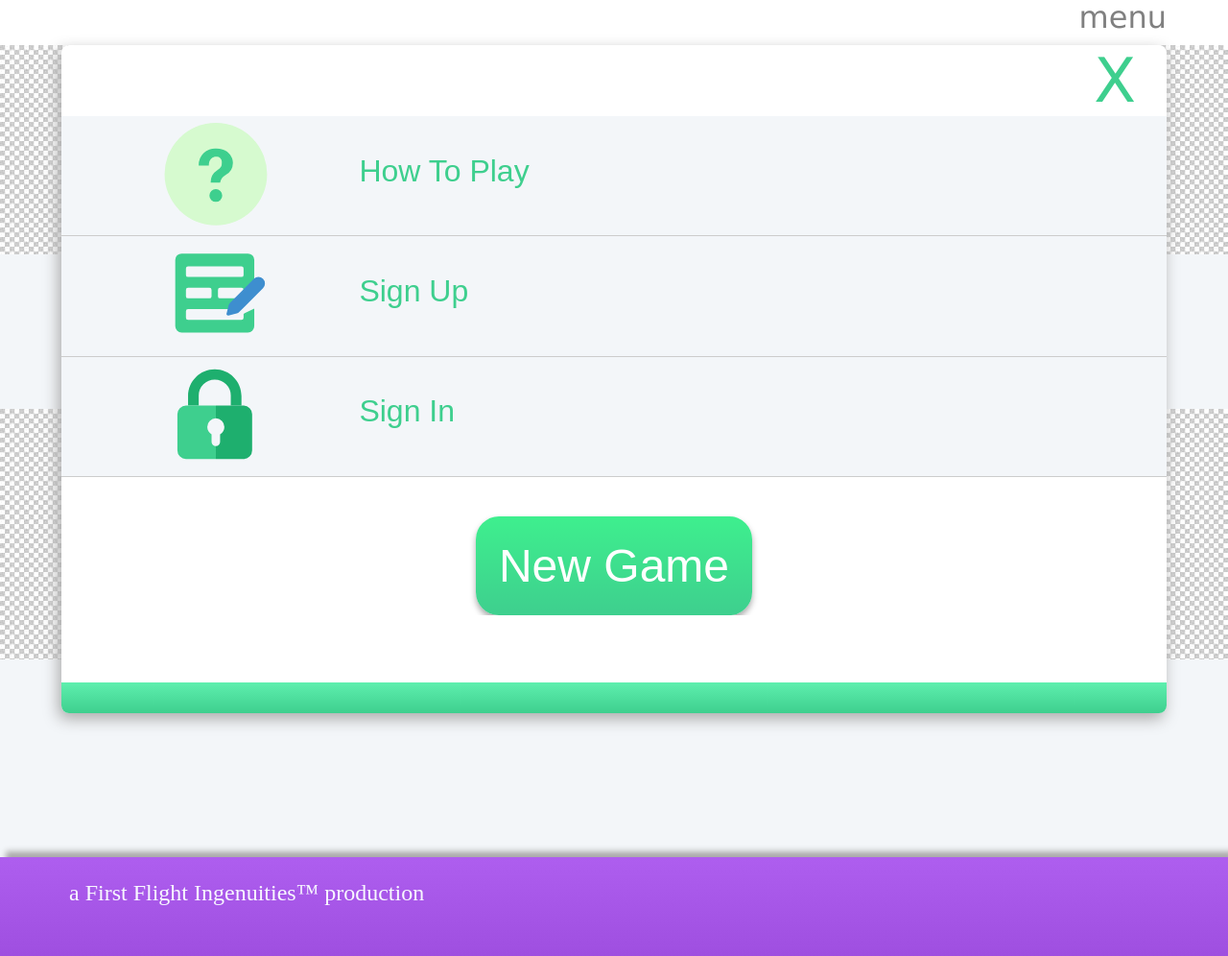
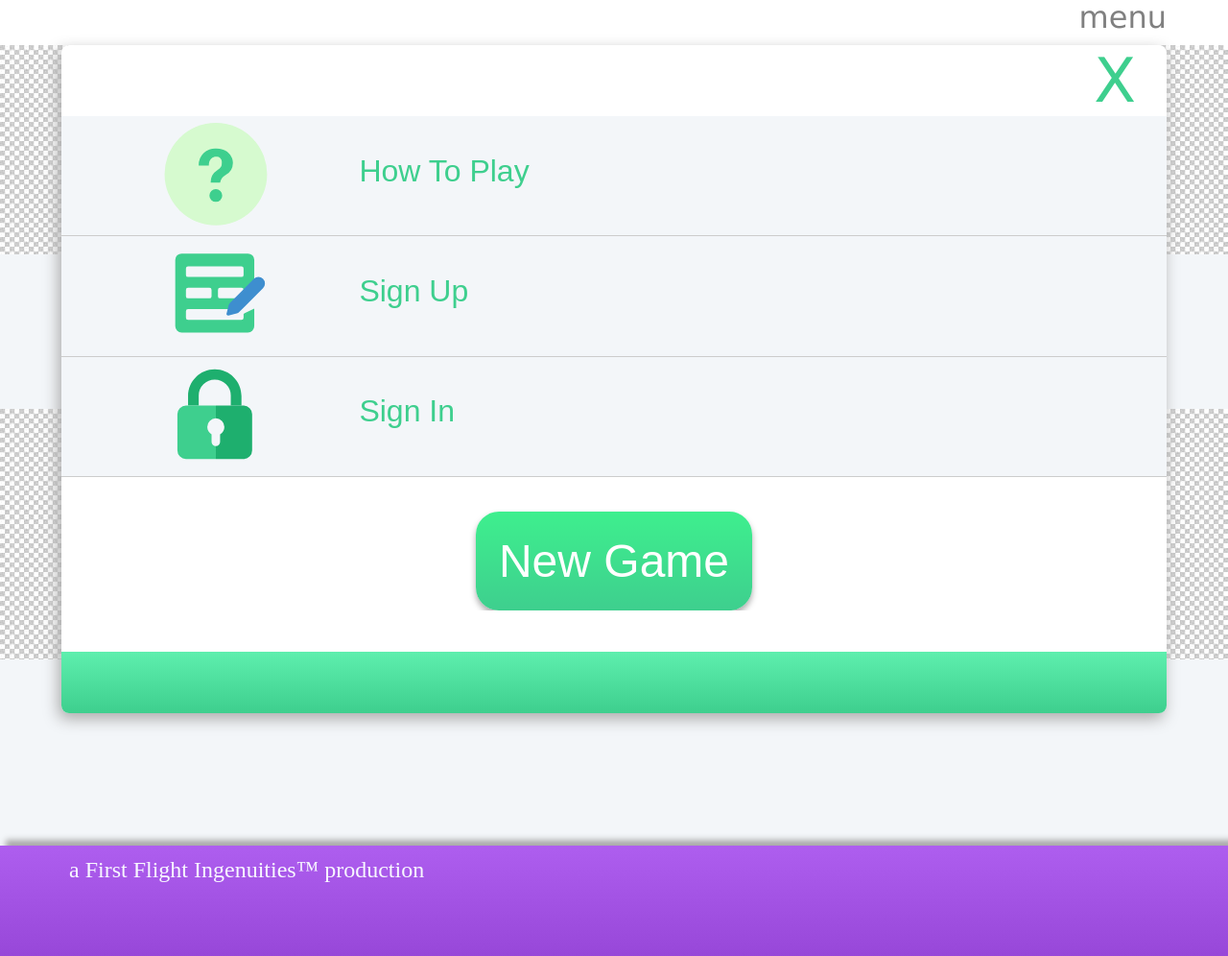
Before and after one commit to srahimi1/Koji, a Rails app: page / in a window 1280 px wide. Shown: the part 91-1087 px from the top of the page at 96% size. Run offline with Rails 7, Linux system fonts and the light colour scheme; style sheets or scripts are compiled from the project's sources.

Commit message:
checking positioning of elements in li 3

```diff
--- a/app/views/welcome/index.html.erb
+++ b/app/views/welcome/index.html.erb
@@ -24,10 +24,10 @@
 				<svg xmlns="http://www.w3.org/2000/svg" style="width: 20%; height: 100%; float: left;padding-left:1em;" viewbox="0 0 50 50"><path fill="#1eaf6e" d="M31.006 20v-4.76a7.507 7.507 0 0 0-15.013 0V20H11v-4.5C11 8.597 16.596 3 23.5 3S36 8.597 36 15.5V20h-4.994z"></path><path fill="#3ecf8e" d="M20 30c0 1.48.805 2.77 2 3.46V37a2 2 0 0 0 2 2v6H10a4 4 0 0 1-4-4V24a4 4 0 0 1 4-4h14v6a4 4 0 0 0-4 4z"></path><path fill="#1eaf6e" d="M37 45H24v-6a2 2 0 0 0 2-2v-3.54A3.99 3.99 0 0 0 28 30a4 4 0 0 0-4-4v-6h13a4 4 0 0 1 4 4v17a4 4 0 0 1-4 4z"></path></svg>
 				<p style="width: 25%; height: 100%;float: left;padding-left:1em; text-align: left;">Sign In</p>
 			</li>
-			<li style="width: 100%; text-align:center; overflow: hidden; background-color: white; margin-top: 1em;"><button id="newGameButton" style="background-color: #3ecf8e; background: linear-gradient(#3eef8e,#3ecf8e); color: white; border-radius: 0.5em; box-shadow: 0px 4px 6px #aaaaaa; border: none; font-size:1.5em;padding:.5em;margin-top: 0.2em" onclick="setupNewGame()">New Game</button>
+			<li style="width: 100%; text-align:center; overflow: hidden; background-color: white;"><button id="newGameButton" style="background-color: #3ecf8e; background: linear-gradient(#3eef8e,#3ecf8e); color: white; border-radius: 0.5em; box-shadow: 0px 4px 6px #aaaaaa; border: none; font-size:1.5em;padding:.5em; margin-top: 0.75em;" onclick="setupNewGame()">New Game</button>
 			</li>
 		</ul>
-		<div style="position:absolute; bottom: 0; width: 100%; height: 2em; background-color:#3ecf8e; background: linear-gradient(#5eefae,#3ecf8e);"></div>
+		<div style="position:absolute; bottom: 0; width: 100%; height: 4em; background-color:#3ecf8e; background: linear-gradient(#5eefae,#3ecf8e);"></div>
 	</div>
 
 	<div id="gameMessageDiv" style="position:absolute; top: 0%; left: 5%; width: 90%; height: 0px; background-color: white; z-index:5; box-shadow: -3px 6px 16px #aaaaaa; margin-top: -2em; opacity: 0; border-radius: 0.5em; transition: margin-top 1s, opacity 1s; overflow: hidden;">
@@ -64,7 +64,7 @@
 
 </div><!--end root div -->
 
-<div id="footer" style="width: 100%; height: 20%; background-color: #8e3ecf; background: linear-gradient(#ae5eef,#8e3ecf); box-shadow: 6px -6px 6px #aaaaaa; margin-top:0px;"><p style="color: ghostwhite; font-size:1.5em; padding: 1em 3em 2em 3em">a First Flight Ingenuities<span style="font-size: 1em">&trade;</span> production</p></div>
+<div id="footer" style="width: 100%; height: 15%; background-color: #8e3ecf; background: linear-gradient(#ae5eef,#8e3ecf); box-shadow: 6px -6px 6px #aaaaaa; padding: 0;"><p style="color: ghostwhite; font-size:1.5em; padding: 0.5em 3em 2em 3em; margin-top:0.5em;">a First Flight Ingenuities<span style="font-size: 1em">&trade;</span> production</p></div>
 
 </body>
 <script>
```
